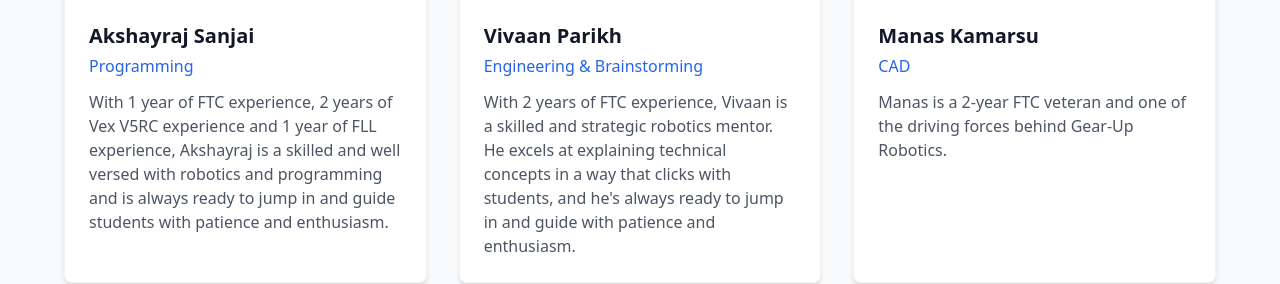
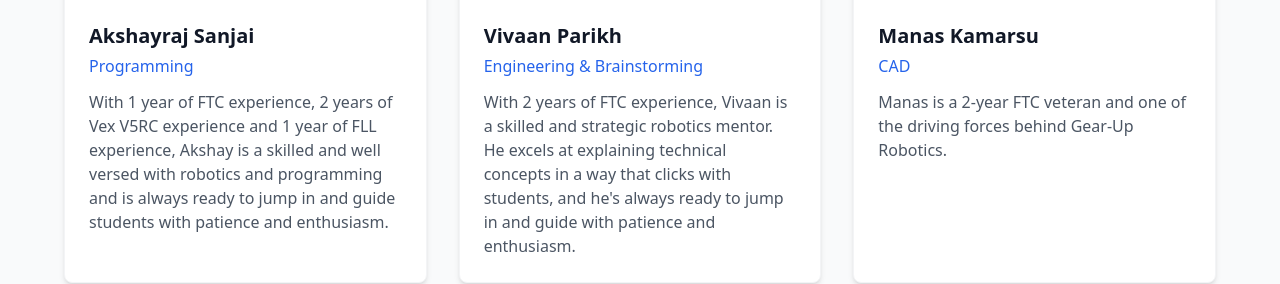
Before and after one commit to side-swifter/GearUpSite, a React (Vite) app: page /team in a window 1280 px wide. Shown: the part 1733-2017 px from the top of the page. Built offline with nearby package versions, Linux system fonts and the light colour scheme; grey boxes are pictures that could not be loaded.

Commit message:
changed unsplash image

```diff
--- a/src/pages/Team.tsx
+++ b/src/pages/Team.tsx
@@ -67,7 +67,7 @@ const teamMembers: TeamMember[] = [
     role: 'Programming',
     image: '/team-photos/akshay.png',
     alt: 'Akshayraj Sanjai',
-    description: 'With 1 year of FTC experience, 2 years of Vex V5RC experience and 1 year of FLL experience, Akshayraj is a skilled and well versed with robotics and programming and is always ready to jump in and guide students with patience and enthusiasm.',
+    description: 'With 1 year of FTC experience, 2 years of Vex V5RC experience and 1 year of FLL experience, Akshay is a skilled and well versed with robotics and programming and is always ready to jump in and guide students with patience and enthusiasm.',
     delay: '',
     imageControls: {
       shiftLeft: 0,
@@ -123,7 +123,7 @@ const teamMembers: TeamMember[] = [
     id: 'shresh',
     name: 'Shresh Panda',
     role: 'Marketing',
-    image: 'https://images.unsplash.com/photo-1494790108377-be9c29b29330?ixlib=rb-1.2.1&auto=format&fit=crop&w=800&q=80',
+    image: 'https://images.unsplash.com/photo-1598096969068-7f52cac10c83?q=80&w=2940&auto=format&fit=crop&ixlib=rb-4.1.0&ixid=M3wxMjA3fDB8MHxwaG90by1wYWdlfHx8fGVufDB8fHx8fA%3D%3D',
     alt: 'Shresh Panda',
     description: 'Shresh Panda is a marketing specialist at Gear Up, known for raising funds for many organizations through ethical and effective outreach, backed by his experience in business clubs and formal marketing training.'
   },
```
